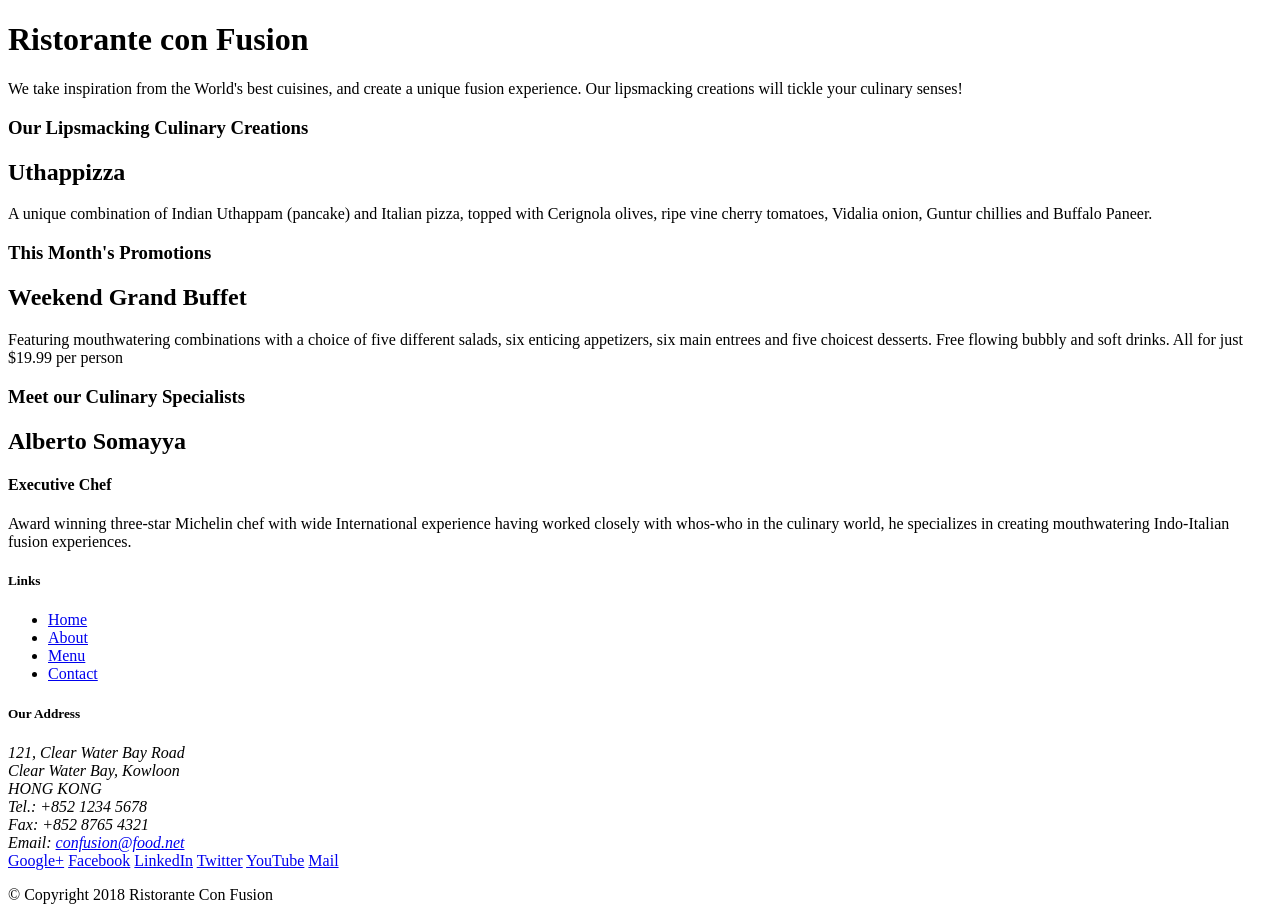
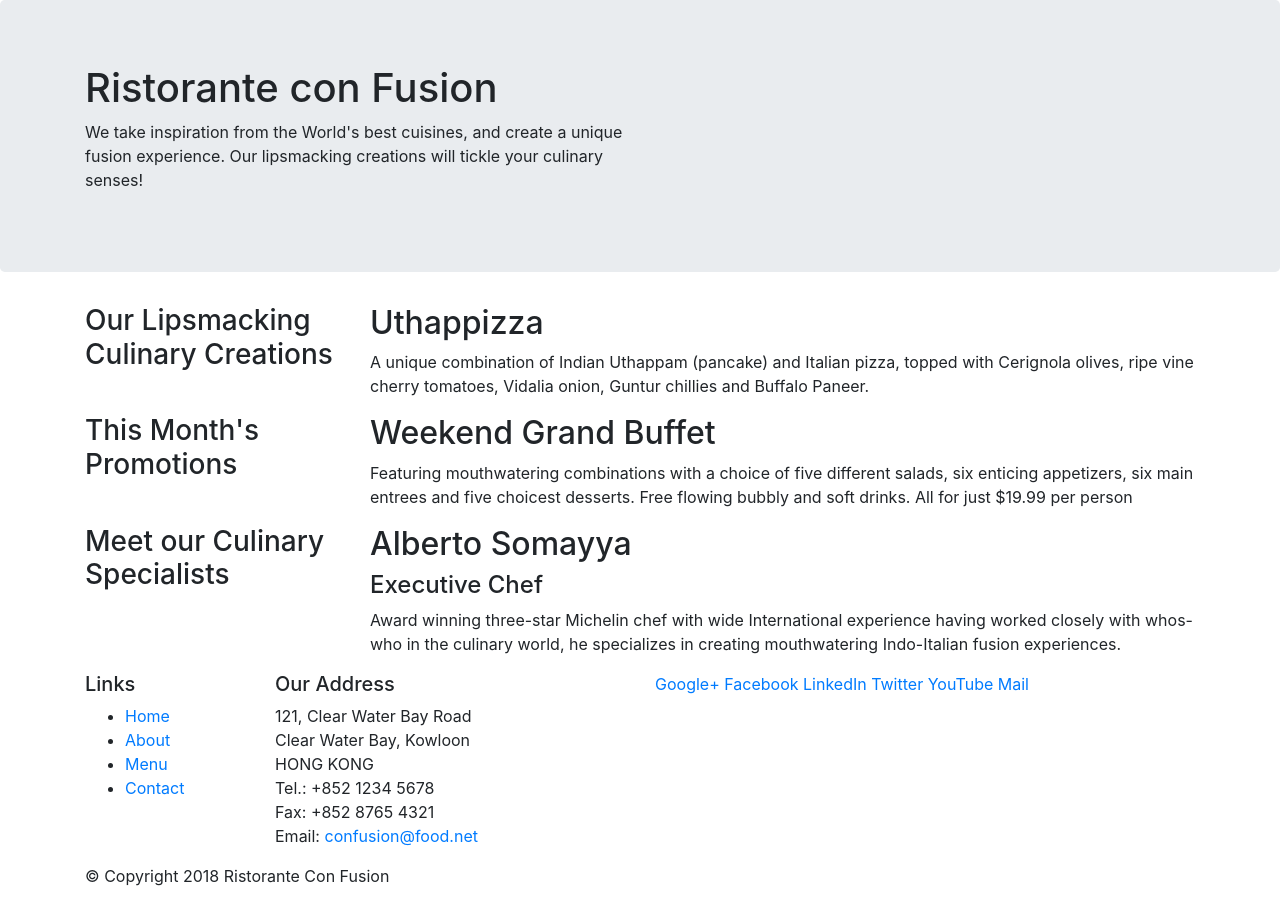
Before and after one commit to RavinSG/git-test, a website: page index.html in a window 1280 px wide. Drawn offline with nearby package versions, Linux system fonts and the light colour scheme.

Commit message:
Bootstrap grid alignment

```diff
--- a/index.html
+++ b/index.html
@@ -1,3 +1,11 @@
+<!-- Required meta tags always come first -->
+<meta charset="utf-8">
+<meta name="viewport" content="width=device-width, initial-scale=1, shrink-to-fit=no">
+<meta http-equiv="x-ua-compatible" content="ie=edge">
+
+<!-- Bootstrap CSS -->
+<link rel="stylesheet" href="node_modules/bootstrap/dist/css/bootstrap.min.css">
+
 <!DOCTYPE html>
 <html lang="en">
 
@@ -7,57 +15,63 @@
 
 <body>
 
-    <header>
-        <div>
-            <div>
-                <div>
+<header class="jumbotron">
+    <div class="container">
+        <div class="row">
+            <div class="col-12 col-sm-6">
                 <h1>Ristorante con Fusion</h1>
-                    <p>We take inspiration from the World's best cuisines, and create a unique fusion experience. Our lipsmacking creations will tickle your culinary senses!</p>
+                <p>We take inspiration from the World's best cuisines, and create a unique fusion experience. Our
+                    lipsmacking creations will tickle your culinary senses!</p>
             </div>
-                <div>
+            <div class="col-12 col-sm">
             </div>
         </div>
     </div>
 </header>
 
-    <div>
-        <div>
-            <div>
+<div class="container">
+    <div class="row">
+        <div class="col-12 col-sm-4 col-md-3">
             <h3>Our Lipsmacking Culinary Creations</h3>
         </div>
-            <div>
+        <div class="col col-sm col-md">
             <h2>Uthappizza</h2>
-                <p>A unique combination of Indian Uthappam (pancake) and Italian pizza, topped with Cerignola olives, ripe vine cherry tomatoes, Vidalia onion, Guntur chillies and Buffalo Paneer.</p>
+            <p>A unique combination of Indian Uthappam (pancake) and Italian pizza, topped with Cerignola olives, ripe
+                vine cherry tomatoes, Vidalia onion, Guntur chillies and Buffalo Paneer.</p>
         </div>
     </div>
 
 
-        <div>
-            <div>
+    <div class="row">
+        <div class="col-12 col-sm-4 col-md-3">
             <h3>This Month's Promotions</h3>
         </div>
-            <div>
+        <div class="col col-sm col-md">
             <h2>Weekend Grand Buffet</h2>
-                <p>Featuring mouthwatering combinations with a choice of five different salads, six enticing appetizers, six main entrees and five choicest desserts. Free flowing bubbly and soft drinks. All for just $19.99 per person </p>
+            <p>Featuring mouthwatering combinations with a choice of five different salads, six enticing appetizers, six
+                main entrees and five choicest desserts. Free flowing bubbly and soft drinks. All for just $19.99 per
+                person </p>
         </div>
     </div>
 
-        <div>
-            <div>
+    <div class="row">
+        <div class="col-12 col-sm-4 col-md-3">
             <h3>Meet our Culinary Specialists</h3>
         </div>
-            <div>
+        <div class="col col-sm col-md">
             <h2>Alberto Somayya</h2>
             <h4>Executive Chef</h4>
-                <p>Award winning three-star Michelin chef with wide International experience having worked closely with whos-who in the culinary world, he specializes in creating mouthwatering Indo-Italian fusion experiences. </p>
+            <p>Award winning three-star Michelin chef with wide International experience having worked closely with
+                whos-who in the culinary world, he specializes in creating mouthwatering Indo-Italian fusion
+                experiences. </p>
         </div>
     </div>
 </div>
 
 <footer>
-        <div>
-            <div>
-                <div>
+    <div class="container">
+        <div class="row">
+            <div class="col-4 col-sm-2">
                 <h5>Links</h5>
                 <ul>
                     <li><a href="#">Home</a></li>
@@ -66,7 +80,7 @@
                     <li><a href="#">Contact</a></li>
                 </ul>
             </div>
-                <div>
+            <div class="col-12 col-sm-4">
                 <h5>Our Address</h5>
                 <address>
                     121, Clear Water Bay Road<br>
@@ -77,7 +91,7 @@
                     Email: <a href="mailto:confusion@food.net">confusion@food.net</a>
                 </address>
             </div>
-                <div>
+            <div class="col col-sm-5">
                 <div>
                     <a href="http://google.com/+">Google+</a>
                     <a href="http://www.facebook.com/profile.php?id=">Facebook</a>
@@ -88,14 +102,17 @@
                 </div>
             </div>
         </div>
-           <div>
-                <div>
+        <div class="row">
+            <div class="col-auto">
                 <p>© Copyright 2018 Ristorante Con Fusion</p>
             </div>
         </div>
     </div>
 </footer>
-
+<!-- jQuery first, then Popper.js, then Bootstrap JS. -->
+<script src="node_modules/jquery/dist/jquery.slim.min.js"></script>
+<script src="node_modules/popper.js/dist/umd/popper.min.js"></script>
+<script src="node_modules/bootstrap/dist/js/bootstrap.min.js"></script>
 </body>
 
 </html>
```
Lines whose indentation alone changed are shown as unchanged.
